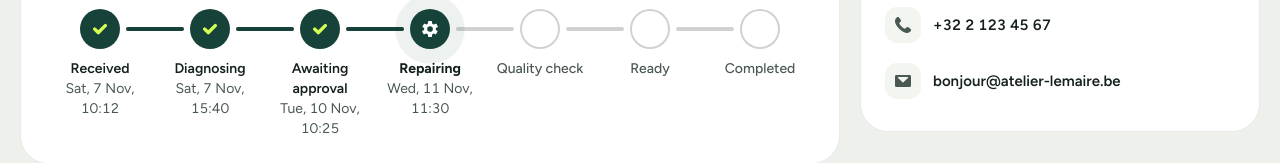
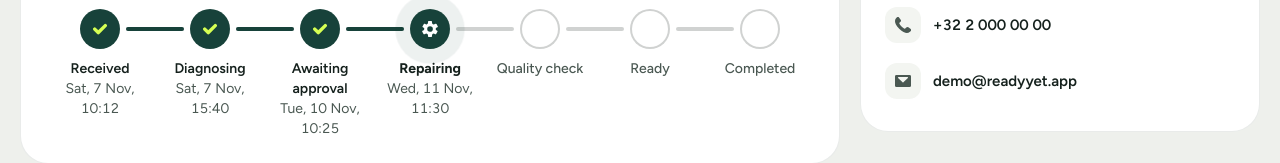
Before and after one commit to rvph10/readyyet, a Next.js app in the folder web/: page /demo in a window 1280 px wide. Shown: the part 892-1055 px from the top of the page. Built offline with nearby package versions, Linux system fonts and the light colour scheme; no server answers.

Commit message:
Give the demo shop a number nobody has and our own email address, so it points at no real business.

```diff
--- a/web/src/app/(tracking)/demo/demo-tracking.ts
+++ b/web/src/app/(tracking)/demo/demo-tracking.ts
@@ -138,8 +138,9 @@ export function demoTracking(moment: Moment, title: string, locale: string, now:
     feedback: null,
     location: {
       name: "Atelier Lemaire",
-      contactPhone: "+3221234567",
-      contactEmail: "bonjour@atelier-lemaire.be",
+      // A number nobody has and our own address, so the made-up shop leads to no real one.
+      contactPhone: "+3220000000",
+      contactEmail: "demo@readyyet.app",
       logoUrl: "/demo/logo.webp",
       bannerUrl: "/demo/banner.webp",
       address: {
```
